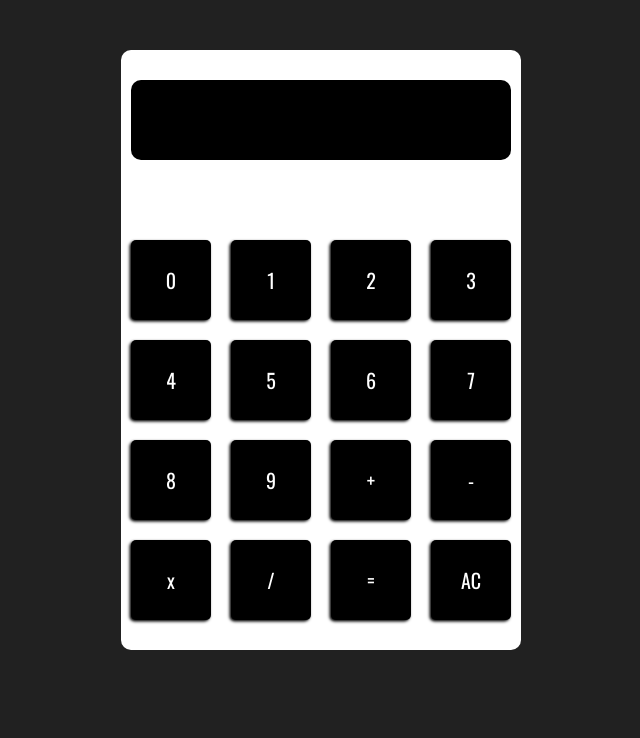
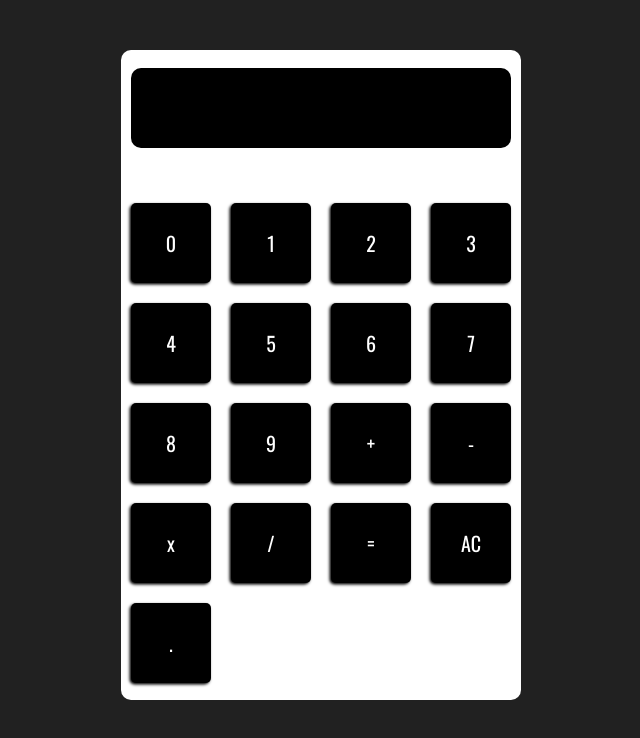
Before and after one commit to Winnerezy/Cali, a plain HTML site: page index.html in a window 1280 px wide. Shown: the whole page, without its empty margins (319-959 px from the left). Drawn offline with nearby package versions, Linux system fonts and the light colour scheme.

Commit message:
added decimal point

```diff
--- a/index.html
+++ b/index.html
@@ -29,6 +29,7 @@
             <button onclick="operator('/')">/</button>
             <button onclick="calculate()">=</button>
             <button onclick="clear()">AC</button>
+            <button onclick="number('.')">.</button>
         </section>
     </main>
     <script src="script.js" ></script>
--- a/style.css
+++ b/style.css
@@ -23,7 +23,7 @@ body{
     justify-content: center;
     grid-template-rows: auto auto;
     background-color: white;
-    height: 600px;
+    height: 650px;
     width: 400px;
     position: relative;
     row-gap: 20px;
```
